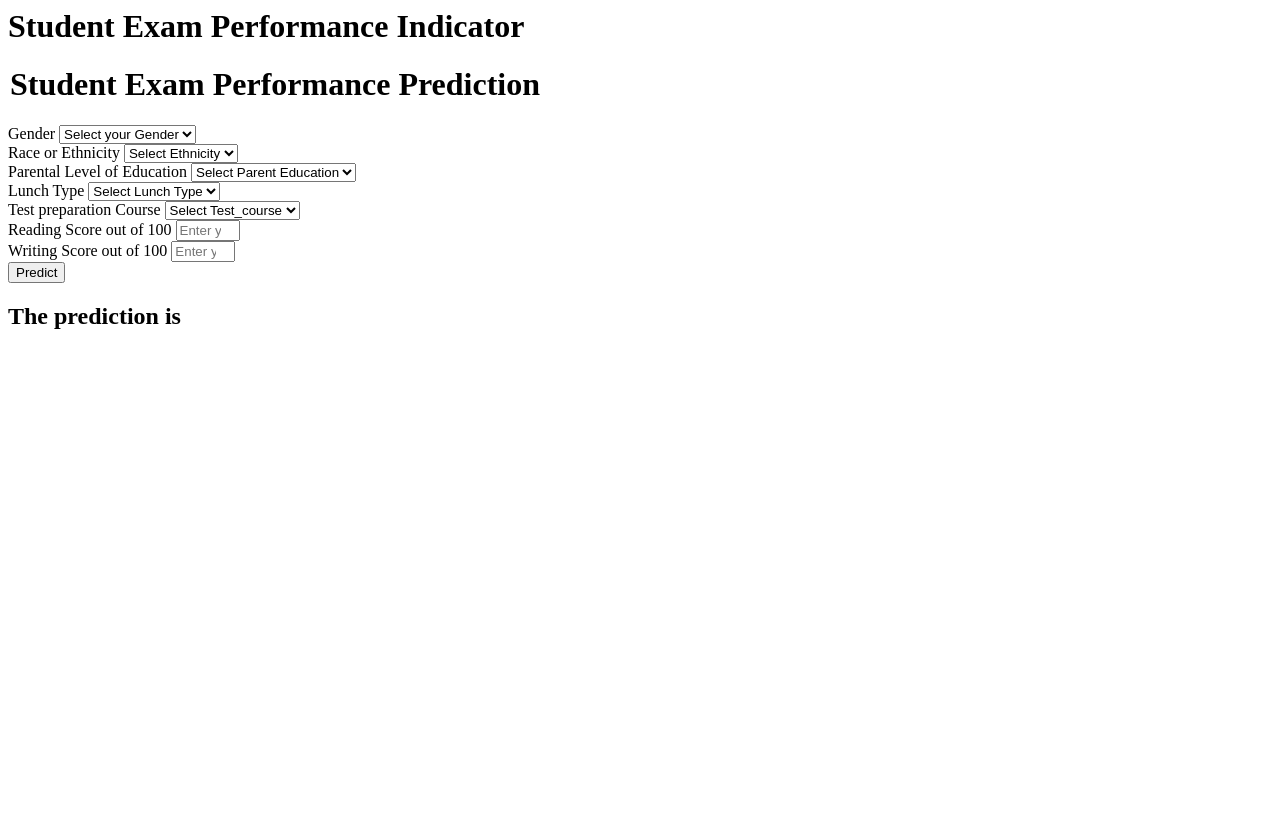
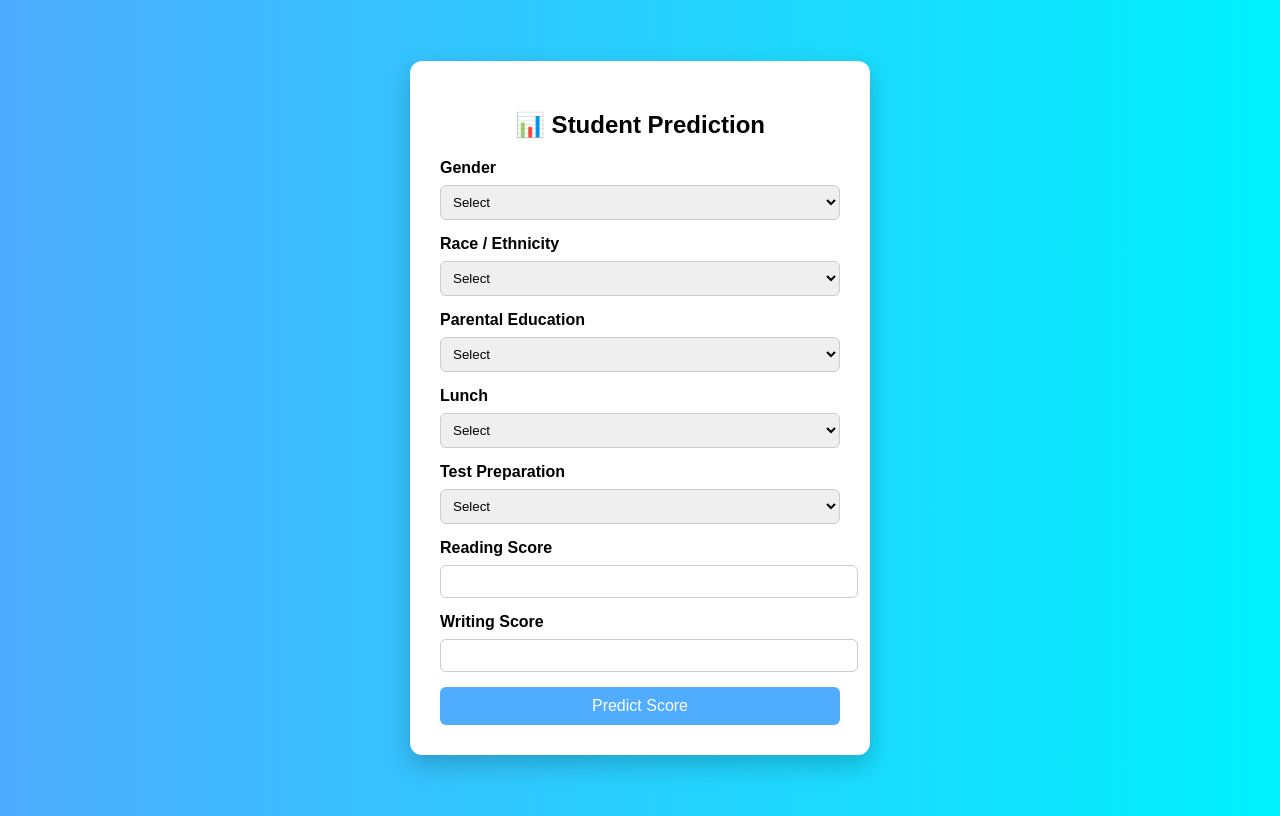
Before and after one commit to pradnyapawar4913/ML_Projects, a Flask app: page /predictdata in a window 1280 px wide. Before the commit the page ends 329 px from the top, so only its background shows below. Run offline with Flask 3, Linux system fonts and the light colour scheme.

Commit message:
Improved UI design for student predictor

```diff
--- a/templates/home.html
+++ b/templates/home.html
@@ -1,97 +1,131 @@
+<!DOCTYPE html>
 <html>
+<head>
+    <title>Prediction</title>
+
+    <style>
+        body {
+            font-family: Arial;
+            background: linear-gradient(to right, #4facfe, #00f2fe);
+            display: flex;
+            justify-content: center;
+            align-items: center;
+            height: 100vh;
+        }
+
+        .container {
+            background: white;
+            padding: 30px;
+            border-radius: 12px;
+            width: 400px;
+            box-shadow: 0px 10px 25px rgba(0,0,0,0.2);
+        }
+
+        h2 {
+            text-align: center;
+            margin-bottom: 20px;
+        }
+
+        label {
+            font-weight: bold;
+        }
+
+        input, select {
+            width: 100%;
+            padding: 8px;
+            margin: 8px 0 15px;
+            border-radius: 6px;
+            border: 1px solid #ccc;
+        }
+
+        .btn {
+            width: 100%;
+            padding: 10px;
+            background: #4facfe;
+            border: none;
+            color: white;
+            font-size: 16px;
+            border-radius: 6px;
+            cursor: pointer;
+        }
+
+        .btn:hover {
+            background: #00c6ff;
+        }
+
+        .result {
+            text-align: center;
+            margin-top: 15px;
+            font-size: 18px;
+            color: green;
+        }
+    </style>
+</head>
+
 <body>
 
-<div class="login">
-    <h1>Student Exam Performance Indicator</h1>
+<div class="container">
+    <h2>📊 Student Prediction</h2>
 
     <form action="{{ url_for('predict_datapoint') }}" method="post">
 
-        <h1>
-            <legend>Student Exam Performance Prediction</legend>
-        </h1>
-
-        <!-- Gender -->
-        <div class="mb-3">
-            <label class="form-label">Gender</label>
-            <select class="form-control" name="gender" placeholder="Enter your Gender" required>
-                <option class="placeholder" selected disabled value="">Select your Gender</option>
+        <label>Gender</label>
+        <select name="gender" required>
+            <option disabled selected>Select</option>
             <option value="male">Male</option>
             <option value="female">Female</option>
         </select>
-        </div>
 
-        <!-- Race / Ethnicity -->
-        <div class="mb-3">
-            <label class="form-label">Race or Ethnicity</label>
-            <select class="form-control" name="ethnicity" placeholder="Enter you ethnicity" required>
-                <option class="placeholder" selected disabled value="">Select Ethnicity</option>
+        <label>Race / Ethnicity</label>
+        <select name="ethnicity" required>
+            <option disabled selected>Select</option>
             <option value="group A">Group A</option>
             <option value="group B">Group B</option>
             <option value="group C">Group C</option>
             <option value="group D">Group D</option>
             <option value="group E">Group E</option>
         </select>
-        </div>
 
-        <!-- Parental Education -->
-        <div class="mb-3">
-            <label class="form-label">Parental Level of Education</label>
-            <select class="form-control" name="parental_level_of_education"
-                    placeholder="Enter you Parent Education" required>
-                <option class="placeholder" selected disabled value="">Select Parent Education</option>
-                <option value="associate's degree">associate's degree</option>
-                <option value="bachelor's degree">bachelor's degree</option>
-                <option value="high school">high school</option>
-                <option value="master's degree">master's degree</option>
-                <option value="some college">some college</option>
-                <option value="some high school">some high school</option>
+        <label>Parental Education</label>
+        <select name="parental_level_of_education" required>
+            <option disabled selected>Select</option>
+            <option value="associate's degree">Associate</option>
+            <option value="bachelor's degree">Bachelor</option>
+            <option value="high school">High School</option>
+            <option value="master's degree">Master</option>
+            <option value="some college">Some College</option>
+            <option value="some high school">Some High School</option>
         </select>
-        </div>
 
-        <!-- Lunch -->
-        <div class="mb-3">
-            <label class="form-label">Lunch Type</label>
-            <select class="form-control" name="lunch" placeholder="Enter you Lunch" required>
-                <option class="placeholder" selected disabled value="">Select Lunch Type</option>
-                <option value="free/reduced">free/reduced</option>
-                <option value="standard">standard</option>
+        <label>Lunch</label>
+        <select name="lunch" required>
+            <option disabled selected>Select</option>
+            <option value="free/reduced">Free/Reduced</option>
+            <option value="standard">Standard</option>
         </select>
-        </div>
 
-        <!-- Test Preparation -->
-        <div class="mb-3">
-            <label class="form-label">Test preparation Course</label>
-            <select class="form-control" name="test_preparation_course"
-                    placeholder="Enter you Course" required>
-                <option class="placeholder" selected disabled value="">Select Test_course</option>
+        <label>Test Preparation</label>
+        <select name="test_preparation_course" required>
+            <option disabled selected>Select</option>
             <option value="none">None</option>
             <option value="completed">Completed</option>
         </select>
+
+        <label>Reading Score</label>
+        <input type="number" name="reading_score" min="0" max="100" required>
+
+        <label>Writing Score</label>
+        <input type="number" name="writing_score" min="0" max="100" required>
+
+        <button class="btn" type="submit">Predict Score</button>
+    </form>
+
+    {% if results %}
+    <div class="result">
+        ✅ Predicted Score: {{ results }}
     </div>
+    {% endif %}
 
-        <!-- Reading Score -->
-        <div class="mb-3">
-            <label class="form-label">Reading Score out of 100</label>
-            <input class="form-control" type="number" name="reading_score"
-                   placeholder="Enter your Reading score" min="0" max="100" required />
-        </div>
-
-        <!-- Writing Score -->
-        <div class="mb-3">
-            <label class="form-label">Writing Score out of 100</label>
-            <input class="form-control" type="number" name="writing_score"
-                   placeholder="Enter your Writing score" min="0" max="100" required />
-        </div>
-
-        <!-- Submit -->
-        <div class="mb-3">
-            <input class="btn btn-primary" type="submit" value="Predict" />
-        </div>
-
-    </form>
-    <h2>
-        The prediction is {{results}}
-    </h2>
 </div>
 
 </body>
```
Also changed, not shown: templates/index.html (+36 -5 lines). Lines whose indentation alone changed are shown as unchanged.
